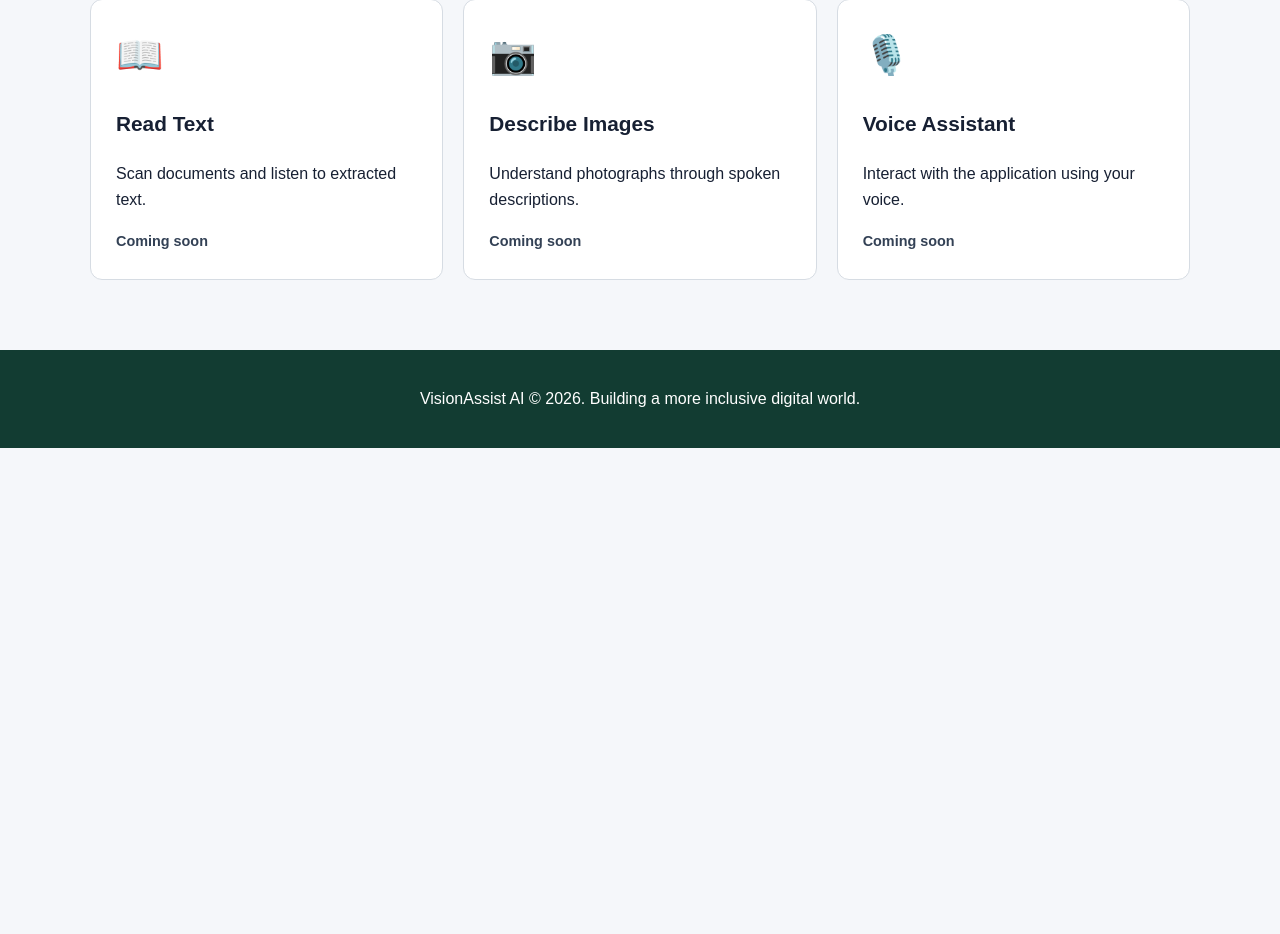
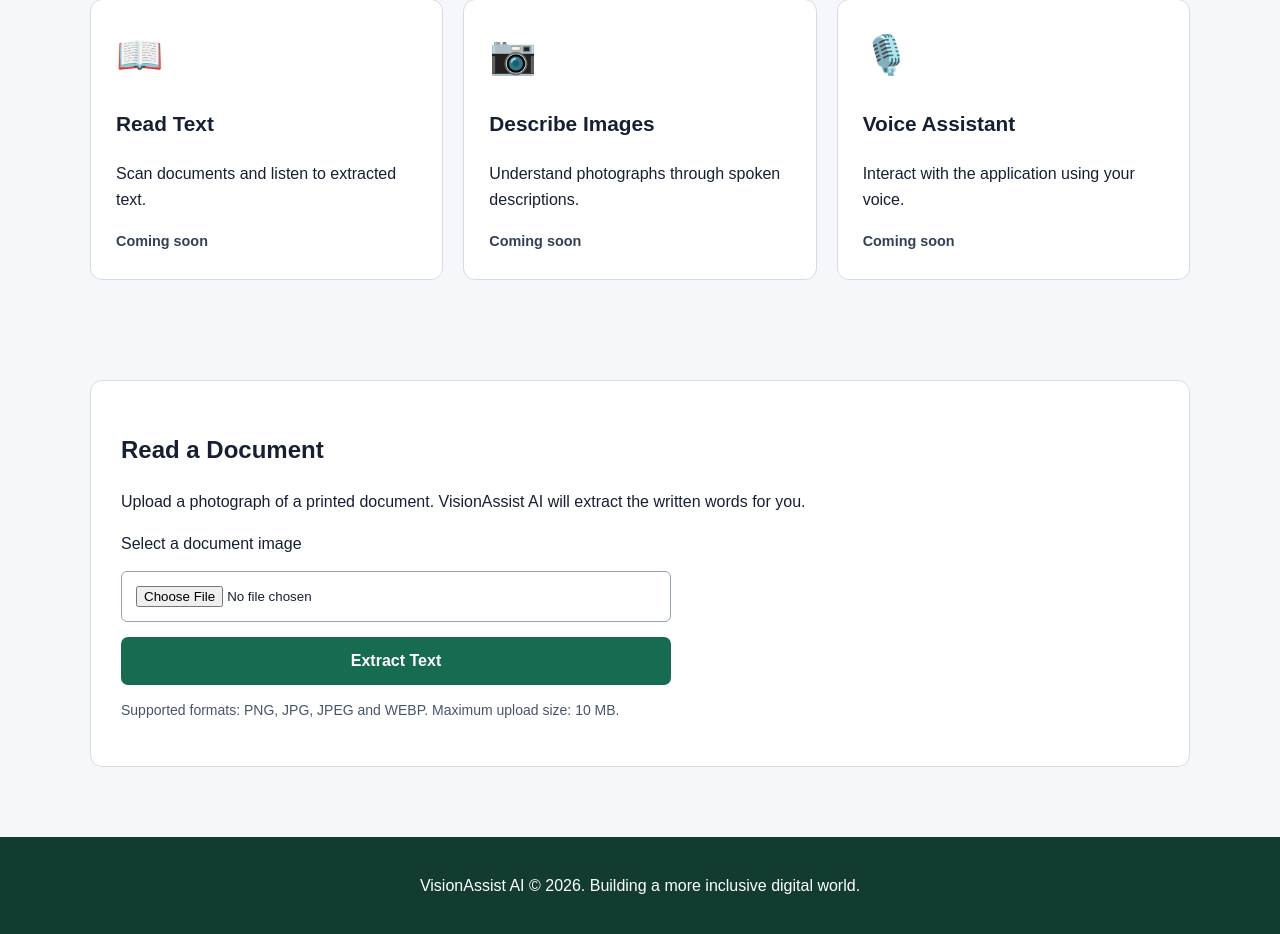
Before and after one commit to deelect-designs/VisionAssist_AI, a Flask app: page / in a window 1280 px wide. Shown: the part 693-1627 px from the top of the page. Before the commit the page ends 1141 px from the top, so only its background shows below. Run offline with Flask 3, Linux system fonts and the light colour scheme.

Commit message:
Add document upload and OCR functionality

```diff
--- a/app.py
+++ b/app.py
@@ -1,20 +1,26 @@
 
 from flask import Flask, render_template, jsonify
+
 from config import Config
+from routes.document_routes import document_bp
 
 
 def create_app():
+
     app = Flask(__name__)
 
-    # Load application settings
+    # Load application settings.
     app.config.from_object(Config)
 
-    # Homepage
+    # Register document upload routes.
+    app.register_blueprint(document_bp)
+
+    # Homepage.
     @app.route("/")
     def home():
         return render_template("index.html")
 
-    # Health check
+    # Application health check.
     @app.route("/health")
     def health():
         return jsonify({
@@ -23,7 +29,7 @@ def create_app():
             "message": "Application is running successfully."
         }), 200
 
-    # About the application
+    # Application information.
     @app.route("/about")
     def about():
         return jsonify({
@@ -32,7 +38,7 @@ def create_app():
                 "An AI-powered accessibility platform "
                 "for people who are blind or have low vision."
             ),
-            "version": "0.1.0"
+            "version": "0.2.0"
         }), 200
 
     return app
--- a/requirements.txt
+++ b/requirements.txt
@@ -1,2 +1,5 @@
+
 Flask>=3.1,<4.0
 gunicorn>=23,<24
+pytesseract>=0.3.13,<0.4
+Pillow>=11,<13
--- /dev/null
+++ b/routes/document_routes.py
@@ -0,0 +1,74 @@
+
+from flask import Blueprint, render_template, request
+from PIL import Image, UnidentifiedImageError
+
+from services.ocr_service import extract_text
+
+
+document_bp = Blueprint("documents", __name__)
+
+ALLOWED_EXTENSIONS = {"png", "jpg", "jpeg", "webp"}
+
+
+def allowed_file(filename):
+    """Check whether the uploaded filename has an allowed extension."""
+
+    return (
+        "." in filename
+        and filename.rsplit(".", 1)[1].lower() in ALLOWED_EXTENSIONS
+    )
+
+
+@document_bp.route("/read-document", methods=["POST"])
+def read_document():
+
+    # Check whether the user selected a file.
+    if "image_file" not in request.files:
+        return render_template(
+            "result.html",
+            error="No document was selected."
+        )
+
+    uploaded_file = request.files["image_file"]
+
+    # Check whether the file is empty.
+    if uploaded_file.filename == "":
+        return render_template(
+            "result.html",
+            error="Please select a document image."
+        )
+
+    # Check the file extension.
+    if not allowed_file(uploaded_file.filename):
+        return render_template(
+            "result.html",
+            error="Please upload a PNG, JPG, JPEG or WEBP image."
+        )
+
+    try:
+        # Open the uploaded image directly without saving it.
+        image = Image.open(uploaded_file.stream)
+
+        # Verify that the uploaded file is a valid image.
+        image.load()
+
+        # Extract written text using our OCR service.
+        extracted_text = extract_text(image)
+
+        return render_template(
+            "result.html",
+            extracted_text=extracted_text,
+            filename=uploaded_file.filename
+        )
+
+    except (UnidentifiedImageError, OSError):
+        return render_template(
+            "result.html",
+            error="The uploaded file is not a valid or readable image."
+        )
+
+    except Exception:
+        return render_template(
+            "result.html",
+            error="Something went wrong while reading the document. Please try again."
+        )
--- a/static/css/style.css
+++ b/static/css/style.css
@@ -138,3 +138,82 @@ a:focus-visible {
         padding-top: 40px;
     }
 }
+
+.document-reader {
+    background: white;
+    padding: 30px;
+    margin: 30px 0 70px;
+    border: 1px solid #d6dce3;
+    border-radius: 12px;
+}
+
+.document-reader form {
+    display: flex;
+    flex-direction: column;
+    gap: 15px;
+    max-width: 550px;
+}
+
+.document-reader input {
+    padding: 14px;
+    border: 1px solid #94a3b8;
+    border-radius: 6px;
+    background: white;
+}
+
+.document-reader button {
+    padding: 15px;
+    background: #176b50;
+    color: white;
+    border: none;
+    border-radius: 7px;
+    font-size: 16px;
+    font-weight: bold;
+    cursor: pointer;
+}
+
+.document-reader button:hover {
+    background: #123c32;
+}
+
+.document-reader button:focus-visible,
+.document-reader input:focus-visible {
+    outline: 4px solid #f5b700;
+    outline-offset: 3px;
+}
+
+.reader-note {
+    color: #475569;
+    font-size: 14px;
+}
+
+.result-page {
+    padding-top: 40px;
+    padding-bottom: 70px;
+}
+
+.extracted-text {
+    background: white;
+    border: 1px solid #d6dce3;
+    border-radius: 10px;
+    padding: 25px;
+    min-height: 150px;
+    white-space: pre-wrap;
+    overflow-wrap: anywhere;
+    line-height: 1.8;
+}
+
+.error-message {
+    background: #fff0f0;
+    border-left: 5px solid #c62828;
+    padding: 16px;
+    margin: 20px 0;
+    color: #8b1e1e;
+}
+
+.back-link {
+    display: inline-block;
+    margin-top: 25px;
+    color: #176b50;
+    font-weight: bold;
+}
--- a/templates/index.html
+++ b/templates/index.html
@@ -120,6 +120,47 @@
 
         </section>
 
+<section class="document-reader" aria-labelledby="reader-heading">
+
+    <h2 id="reader-heading">Read a Document</h2>
+
+    <p>
+        Upload a photograph of a printed document.
+        VisionAssist AI will extract the written words for you.
+    </p>
+
+    <form
+        action="{{ url_for('documents.read_document') }}"
+        method="POST"
+        enctype="multipart/form-data"
+    >
+
+        <label for="image_file">
+            Select a document image
+        </label>
+
+        <input
+            type="file"
+            id="image_file"
+            name="image_file"
+            accept=".png,.jpg,.jpeg,.webp"
+            required
+        >
+
+        <button type="submit">
+            Extract Text
+        </button>
+
+    </form>
+
+    <p class="reader-note">
+        Supported formats: PNG, JPG, JPEG and WEBP.
+        Maximum upload size: 10 MB.
+    </p>
+
+</section>
+
+
     </main>
 
     <footer class="footer">
```
Also changed, not shown: services/ocr_service.py (added, +41 -0 lines), templates/result.html (added, +79 -0 lines).
